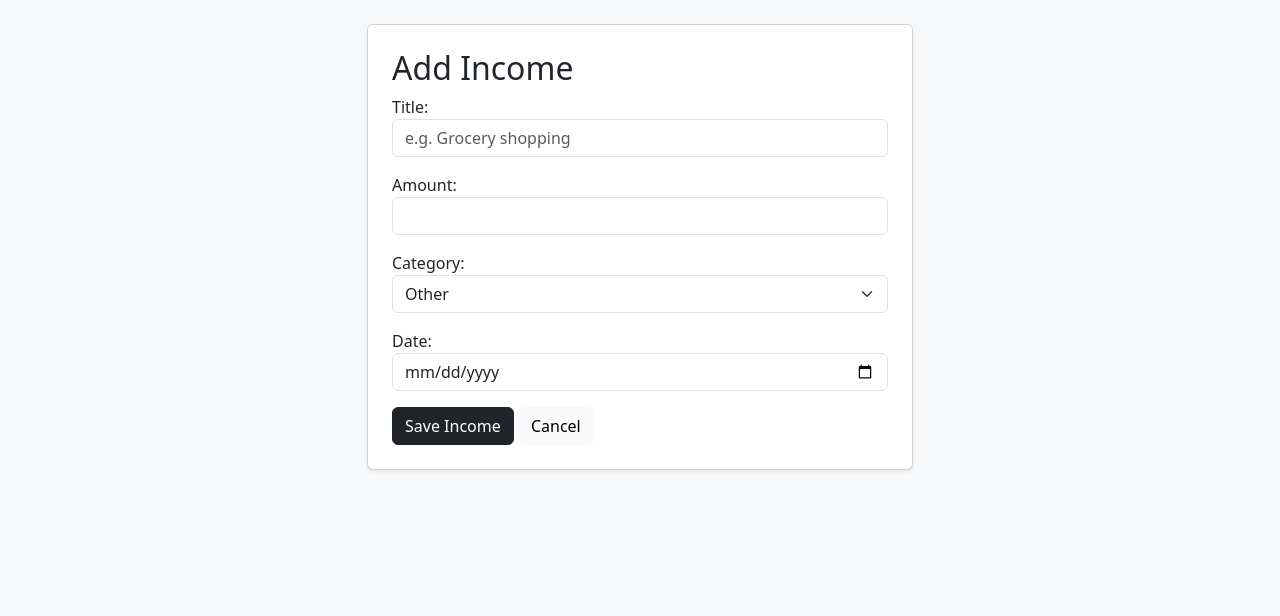
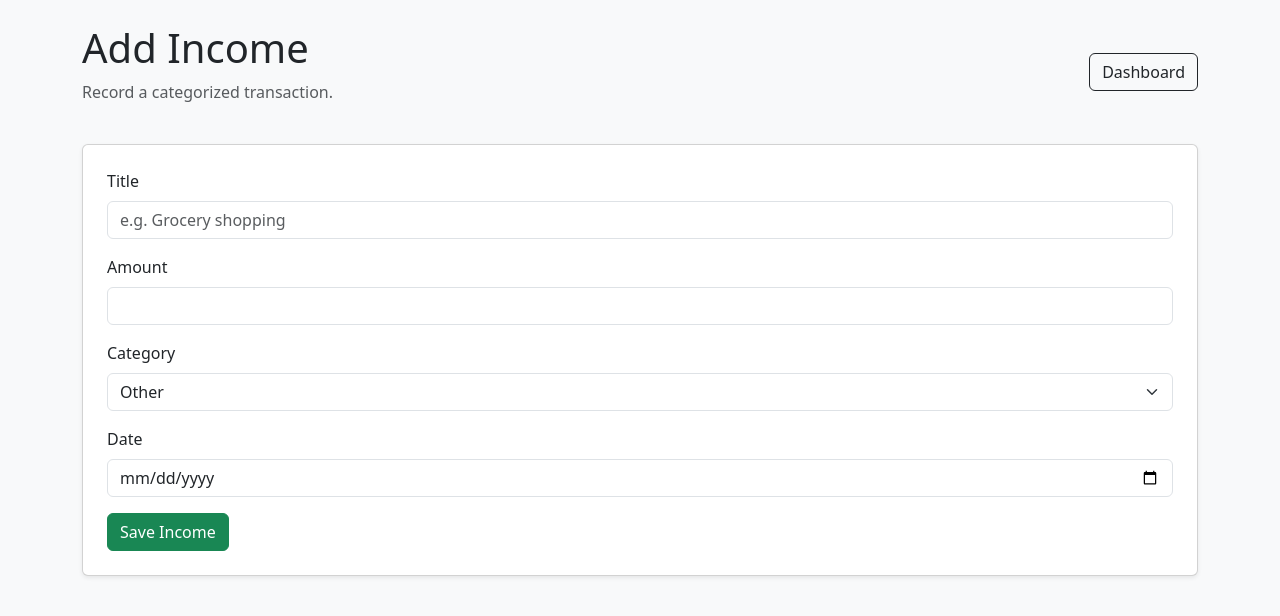
Before and after one commit to Nipun75/TrackEZ, a Django app: page /income/add/ in a window 1280 px wide. Shown: the part 56-672 px from the top of the page. Run offline with Django 5.2, Linux system fonts and the light colour scheme; the visitor is signed in with stand-in values (Sample User, id 1).

Commit message:
Update transaction form for categories

```diff
--- a/templates/transaction_form.html
+++ b/templates/transaction_form.html
@@ -1 +1 @@
-{% extends 'base.html' %}{% block content %}<div class='row justify-content-center'><div class='col-md-6'><div class='card p-4 shadow-sm'><h2>Add {{kind}}</h2><form method='post'>{% csrf_token %}{{form.as_p}}<button class='btn btn-dark'>Save {{kind}}</button> <a class='btn btn-light' href='{% url "dashboard" %}'>Cancel</a></form></div></div></div>{% endblock %}
+{% extends "base.html" %}{% block content %}<div class="d-flex justify-content-between align-items-center mb-4"><div><h1>Add {{ kind }}</h1><p class="text-muted">Record a categorized transaction.</p></div><a class="btn btn-outline-dark" href="{% url 'dashboard' %}">Dashboard</a></div><div class="card p-4 shadow-sm">{% if form.non_field_errors %}<div class="alert alert-danger">{{ form.non_field_errors }}</div>{% endif %}<form method="post">{% csrf_token %}{% for field in form %}<div class="mb-3"><label class="form-label" for="{{ field.id_for_label }}">{{ field.label }}</label>{{ field }}{% for error in field.errors %}<div class="text-danger small">{{ error }}</div>{% endfor %}</div>{% endfor %}<button class="btn {% if kind == 'Income' %}btn-success{% else %}btn-danger{% endif %}">Save {{ kind }}</button></form></div>{% endblock %}
```
